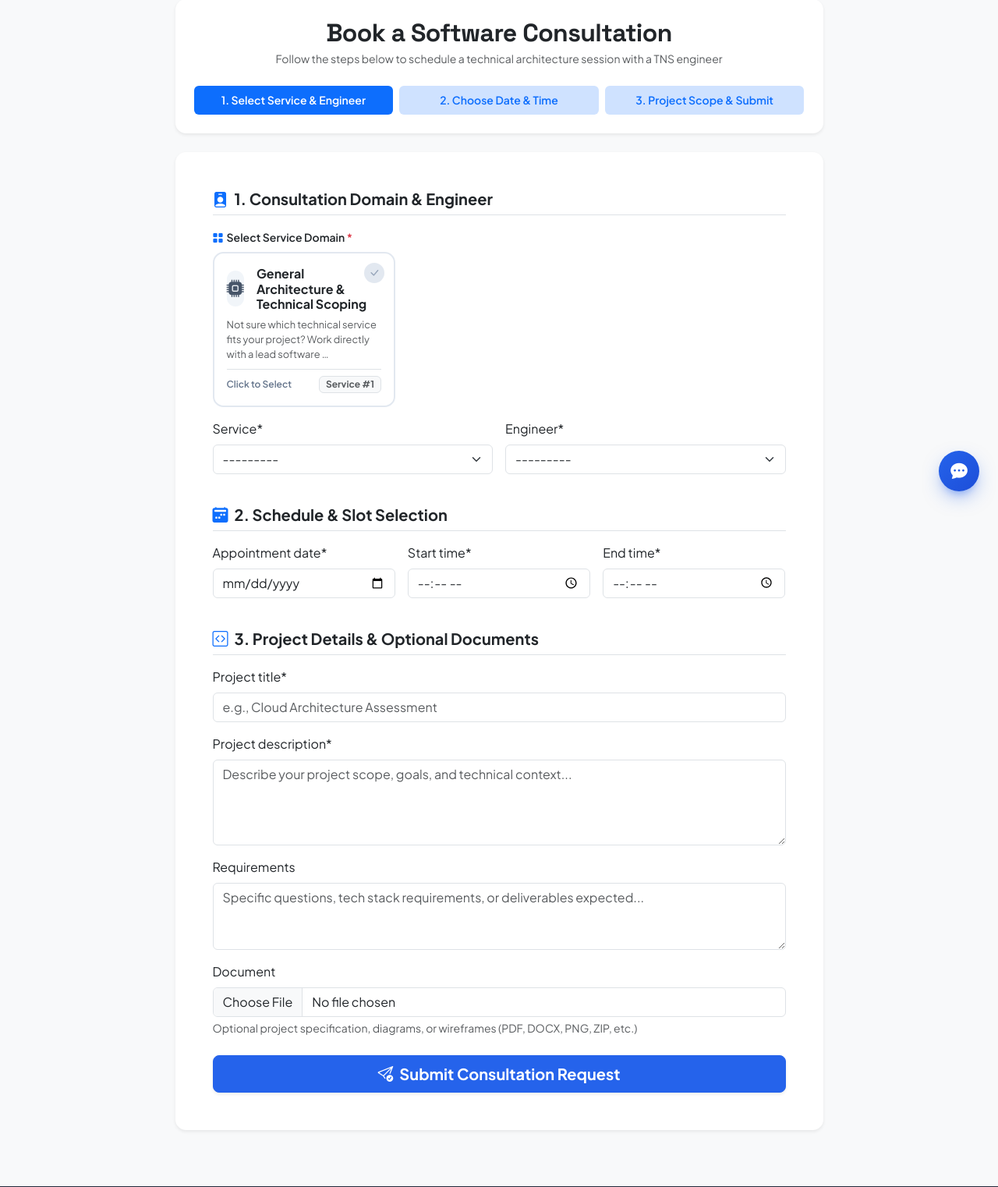
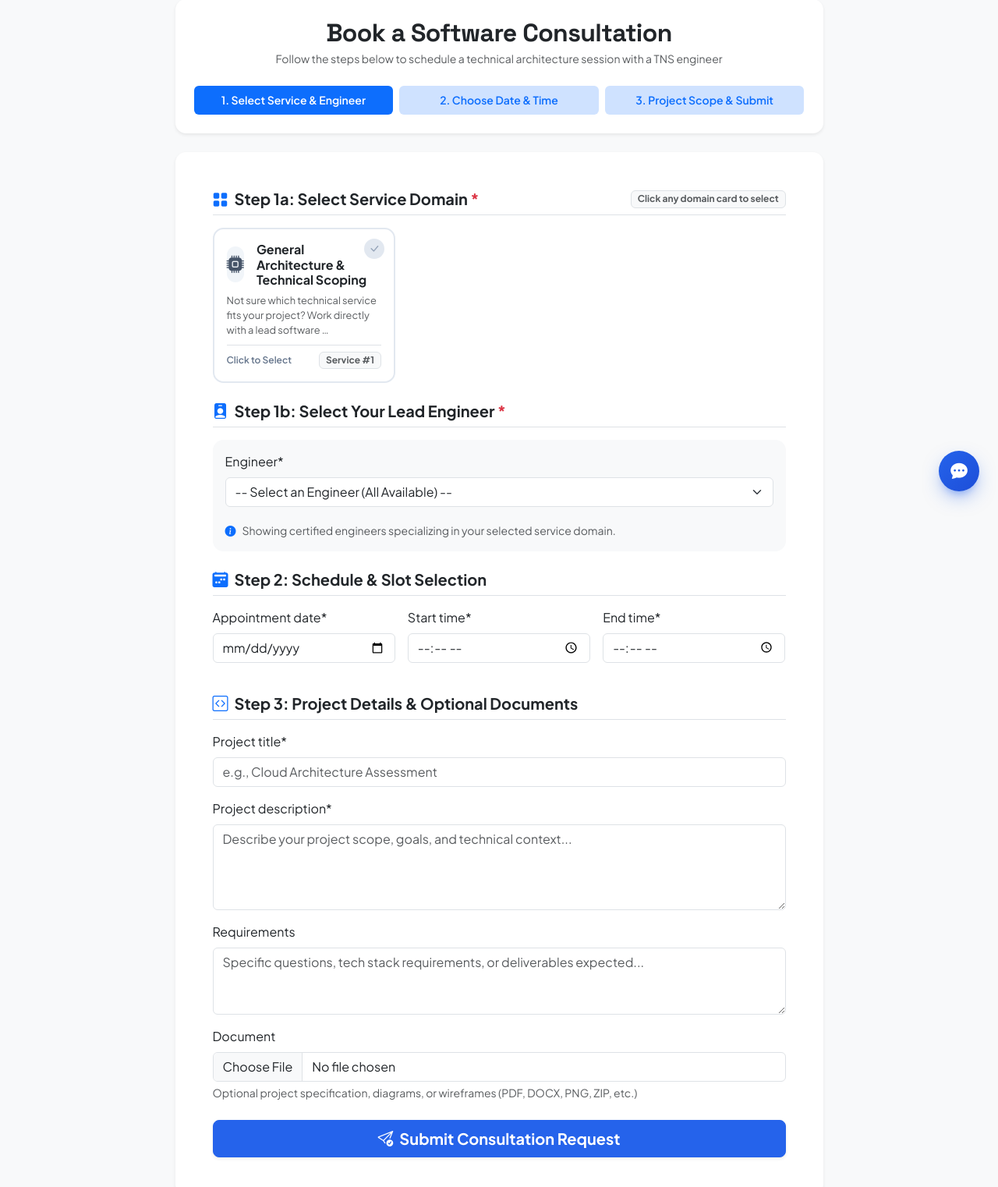
Before and after one commit to afrozaakhi301/Appointment-Management-System1, a Django app: page /appointments/book/ in a window 1280 px wide. Shown: the part 146-1668 px from the top of the page at 78% size. Run offline with Django 5.2, Linux system fonts and the light colour scheme; the visitor is signed in with stand-in values (Sample User, id 1); data comes from the database, SQL or seed files in the repository; data that the repository does not hold is empty; some libraries are stand-ins or nearby versions.

Commit message:
Implement dynamic engineer filtering by service expertise and refine booking UI layout

```diff
--- a/appointments/views.py
+++ b/appointments/views.py
@@ -1,7 +1,8 @@
+import json
 from django.contrib import messages
 from django.contrib.auth.decorators import login_required
 from django.core.exceptions import PermissionDenied, ValidationError
-from django.db.models import Prefetch, Q
+from django.db.models import Avg, Count, Prefetch, Q
 from django.shortcuts import get_object_or_404, redirect, render
 from accounts.decorators import client_required, engineer_required, role_required
 from accounts.models import User
@@ -74,8 +75,75 @@ def book_appointment_view(request):
                 status=EngineerExpertise.VerificationStatus.APPROVED
             ).select_related("expertise")
         )
+    ).annotate(
+        avg_rating=Avg("engineer_appointments__feedback__rating"),
+        review_count=Count("engineer_appointments__feedback", distinct=True)
     )
     services = Service.objects.filter(is_active=True)
+
+    # Prepare serialized data for dynamic frontend filtering
+    all_engineers_data = []
+    for eng in engineers:
+        rating_val = round(eng.avg_rating, 1) if eng.avg_rating else None
+        rating_str = f"★ {rating_val}" if rating_val else ""
+        exp_names = [ee.expertise.name for ee in eng.engineer_expertises.all()]
+        exp_ids = [ee.expertise.id for ee in eng.engineer_expertises.all()]
+        desig = eng.engineer_profile.designation if hasattr(eng, "engineer_profile") and eng.engineer_profile.designation else "Lead Software Engineer"
+
+        eng_data = {
+            "id": eng.id,
+            "name": eng.get_full_name() or eng.username,
+            "designation": desig,
+            "rating": rating_val,
+            "rating_str": rating_str,
+            "expertises": exp_names,
+            "expertise_ids": exp_ids,
+            "years_of_experience": eng.engineer_profile.years_of_experience if hasattr(eng, "engineer_profile") else 0,
+        }
+        all_engineers_data.append(eng_data)
+
+    # Domain match mapping per service
+    engineer_service_map = {}
+    for svc in services:
+        matching = []
+        svc_name_lower = svc.name.lower()
+
+        for eng in all_engineers_data:
+            exp_lower = [e.lower() for e in eng["expertises"]]
+            desig_lower = eng["designation"].lower()
+
+            is_match = False
+            if "general architecture" in svc_name_lower or "scoping" in svc_name_lower:
+                # General Architecture & Scoping can be taken by all qualified engineers/architects
+                is_match = True
+            elif "cloud" in svc_name_lower or "aws" in svc_name_lower or "gcp" in svc_name_lower:
+                if any("cloud" in e or "aws" in e or "devops" in e or "kubernetes" in e or "terraform" in e for e in exp_lower) or "cloud" in desig_lower or "architect" in desig_lower:
+                    is_match = True
+            elif "database" in svc_name_lower or "performance" in svc_name_lower:
+                if any("database" in e or "sql" in e or "redis" in e or "postgres" in e or "query" in e or "python" in e for e in exp_lower) or "database" in desig_lower or "backend" in desig_lower:
+                    is_match = True
+            elif "devops" in svc_name_lower or "ci/cd" in svc_name_lower or "infrastructure" in svc_name_lower:
+                if any("devops" in e or "docker" in e or "kubernetes" in e or "terraform" in e or "ci/cd" in e for e in exp_lower) or "devops" in desig_lower or "infrastructure" in desig_lower:
+                    is_match = True
+            elif "microservice" in svc_name_lower or "api" in svc_name_lower:
+                if any("microservice" in e or "grpc" in e or "api" in e or "django" in e or "python" in e for e in exp_lower) or "microservice" in desig_lower or "architect" in desig_lower:
+                    is_match = True
+            elif "code review" in svc_name_lower or "python" in svc_name_lower or "django" in svc_name_lower:
+                if any("python" in e or "django" in e or "security" in e or "qa" in e or "owasp" in e for e in exp_lower) or "python" in desig_lower or "django" in desig_lower:
+                    is_match = True
+            else:
+                for exp in exp_lower:
+                    if any(word in exp for word in svc_name_lower.split() if len(word) > 3):
+                        is_match = True
+                        break
+
+            if is_match:
+                matching.append(eng)
+
+        if not matching:
+            matching = all_engineers_data
+
+        engineer_service_map[str(svc.id)] = matching
 
     return render(
         request,
@@ -84,8 +152,11 @@ def book_appointment_view(request):
             "form": form,
             "engineers": engineers,
             "services": services,
+            "engineer_service_map_json": json.dumps(engineer_service_map),
+            "all_engineers_json": json.dumps(all_engineers_data),
         }
     )
+
 
 
 @client_required
--- a/templates/appointments/book_appointment.html
+++ b/templates/appointments/book_appointment.html
@@ -34,17 +34,16 @@
                     <form method="post" enctype="multipart/form-data" novalidate>
                         {% csrf_token %}
 
-                        <!-- Service & Engineer Selection -->
+                        <!-- Step 1a: Service Domain Selection -->
                         <div class="mb-4">
-                            <h5 class="fw-bold text-dark mb-3 border-bottom pb-2">
-                                <i class="bi bi-person-badge-fill me-2 text-primary"></i>1. Consultation Domain & Engineer
+                            <div class="d-flex align-items-center justify-content-between border-bottom pb-2 mb-3">
+                                <h5 class="fw-bold text-dark mb-0">
+                                    <i class="bi bi-grid-fill me-2 text-primary"></i>Step 1a: Select Service Domain <span class="text-danger">*</span>
                                 </h5>
+                                <span class="badge bg-light text-muted border small">Click any domain card to select</span>
+                            </div>
 
                             <!-- Interactive Service Icon Grid (Click to Mark) -->
-                            <div class="mb-3">
-                                <label class="form-label fw-semibold text-dark small mb-2">
-                                    <i class="bi bi-grid-fill text-primary me-1"></i>Select Service Domain <span class="text-danger">*</span>
-                                </label>
                             <div class="row g-3 mb-2" id="serviceCardGrid">
                                 {% for svc in services %}
                                     <div class="col-md-6 col-lg-4">
@@ -92,14 +91,34 @@
                                     </div>
                                 {% endfor %}
                             </div>
+
+                            {% if form.service.errors %}
+                                <div class="alert alert-danger py-2 mt-2">
+                                    <i class="bi bi-exclamation-triangle-fill me-1"></i>Please select a service domain from the cards above.
+                                </div>
+                            {% endif %}
+
+                            <!-- Hidden Service Input for Django Form Submission & Validation -->
+                            <div class="d-none">
+                                {{ form.service|as_crispy_field }}
+                            </div>
                         </div>
 
-                            <div class="row g-3">
-                                <div class="col-md-6">
-                                    {{ form.service|as_crispy_field }}
+                        <!-- Step 1b: Engineer Selection -->
+                        <div class="mb-4">
+                            <div class="d-flex align-items-center justify-content-between border-bottom pb-2 mb-3">
+                                <h5 class="fw-bold text-dark mb-0">
+                                    <i class="bi bi-person-badge-fill me-2 text-primary"></i>Step 1b: Select Your Lead Engineer <span class="text-danger">*</span>
+                                </h5>
                             </div>
-                                <div class="col-md-6">
+
+                            <div class="card bg-light border-0 shadow-none p-3">
+                                <div class="mb-1">
                                     {{ form.engineer|as_crispy_field }}
+                                </div>
+                                <div class="text-muted small d-flex align-items-center">
+                                    <i class="bi bi-info-circle-fill text-primary me-2"></i>
+                                    <span>Showing certified engineers specializing in your selected service domain.</span>
                                 </div>
                             </div>
                         </div>
@@ -107,7 +126,7 @@
                         <!-- Schedule & Dynamic Slot Checker -->
                         <div class="mb-4">
                             <h5 class="fw-bold text-dark mb-3 border-bottom pb-2">
-                                <i class="bi bi-calendar2-week-fill me-2 text-primary"></i>2. Schedule & Slot Selection
+                                <i class="bi bi-calendar2-week-fill me-2 text-primary"></i>Step 2: Schedule & Slot Selection
                             </h5>
 
                             <!-- Dynamic Live Availability Feedback Box -->
@@ -129,7 +148,7 @@
                         <!-- Project Scope & Requirements -->
                         <div class="mb-4">
                             <h5 class="fw-bold text-dark mb-3 border-bottom pb-2">
-                                <i class="bi bi-code-square me-2 text-primary"></i>3. Project Details & Optional Documents
+                                <i class="bi bi-code-square me-2 text-primary"></i>Step 3: Project Details & Optional Documents
                             </h5>
                             <div class="mb-3">
                                 {{ form.project_title|as_crispy_field }}
@@ -163,12 +182,16 @@
                 </div>
             </div>
         </div>
-    </div>
+    {{ engineer_service_map_json|json_script:"engineer-service-map-data" }}
+    {{ all_engineers_json|json_script:"all-engineers-data" }}
 </div>
 {% endblock %}
 
 {% block extra_js %}
 <script>
+    const engineerServiceMap = JSON.parse(document.getElementById("engineer-service-map-data").textContent || "{}");
+    const allEngineers = JSON.parse(document.getElementById("all-engineers-data").textContent || "[]");
+
     function updateMarkedServiceUI(selectedId) {
         document.querySelectorAll(".service-select-card").forEach(function(card) {
             const cardId = card.getAttribute("data-service-id");
@@ -178,7 +201,7 @@
             if (cardId === String(selectedId) && selectedId !== "") {
                 card.classList.add("is-marked");
                 if (badge) badge.innerHTML = '<i class="bi bi-check-circle-fill"></i>';
-                if (text) text.innerHTML = '<span class="text-success"><i class="bi bi-check-circle-fill me-1"></i>Marked & Selected</span>';
+                if (text) text.innerHTML = '<span class="text-success fw-bold"><i class="bi bi-check-circle-fill me-1"></i>Selected Domain</span>';
             } else {
                 card.classList.remove("is-marked");
                 if (badge) badge.innerHTML = '<i class="bi bi-check-lg"></i>';
@@ -187,24 +210,108 @@
         });
     }
 
+    function filterEngineersByService(serviceId, preselectedEngineerId) {
+        const engineerSelect = document.getElementById("id_engineer");
+        if (!engineerSelect) return;
+
+        const currentSelected = preselectedEngineerId !== undefined ? String(preselectedEngineerId) : String(engineerSelect.value);
+
+        let targetList = [];
+        let isFallback = false;
+
+        if (serviceId && engineerServiceMap[String(serviceId)]) {
+            targetList = engineerServiceMap[String(serviceId)];
+        } else {
+            targetList = allEngineers;
+            isFallback = true;
+        }
+
+        if (!targetList || targetList.length === 0) {
+            targetList = allEngineers;
+            isFallback = true;
+        }
+
+        // Clear and rebuild options
+        engineerSelect.innerHTML = "";
+
+        // Default placeholder option
+        const defaultOption = document.createElement("option");
+        defaultOption.value = "";
+        if (!serviceId || isFallback) {
+            defaultOption.textContent = "-- Select an Engineer (All Available) --";
+        } else {
+            defaultOption.textContent = `-- Select a Matching Lead Engineer (${targetList.length} Available) --`;
+        }
+        engineerSelect.appendChild(defaultOption);
+
+        let matchingSelectionFound = false;
+
+        targetList.forEach(function(eng) {
+            const option = document.createElement("option");
+            option.value = eng.id;
+
+            // Formatted user-friendly label: "Jane Doe — Lead Cloud Architect (★ 4.9)"
+            let label = eng.name;
+            if (eng.designation) {
+                label += " — " + eng.designation;
+            }
+            if (eng.rating_str) {
+                label += " (" + eng.rating_str + ")";
+            }
+            option.textContent = label;
+
+            if (String(eng.id) === String(currentSelected) && currentSelected !== "") {
+                option.selected = true;
+                matchingSelectionFound = true;
+            }
+
+            engineerSelect.appendChild(option);
+        });
+
+        if (matchingSelectionFound) {
+            engineerSelect.value = currentSelected;
+        } else if (currentSelected && !matchingSelectionFound) {
+            engineerSelect.value = "";
+        }
+
+        // Trigger change event to refresh schedule availability checker
+        engineerSelect.dispatchEvent(new Event("change"));
+    }
+
     function selectServiceCard(serviceId) {
         const serviceSelect = document.getElementById("id_service");
         if (serviceSelect) {
             serviceSelect.value = serviceId;
-            serviceSelect.dispatchEvent(new Event("change"));
+            updateMarkedServiceUI(serviceId);
+            filterEngineersByService(serviceId);
         }
-        updateMarkedServiceUI(serviceId);
     }
 
     document.addEventListener("DOMContentLoaded", function() {
         const serviceSelect = document.getElementById("id_service");
+        const engineerSelect = document.getElementById("id_engineer");
+
+        // Read initial pre-selected values from URL query parameters or form defaults
+        const urlParams = new URLSearchParams(window.location.search);
+        const urlService = urlParams.get("service");
+        const urlEngineer = urlParams.get("engineer");
+
+        const initialServiceVal = urlService || (serviceSelect ? serviceSelect.value : "");
+        const initialEngineerVal = urlEngineer || (engineerSelect ? engineerSelect.value : "");
+
         if (serviceSelect) {
-            // Sync on load (e.g., initial or GET ?service= param)
+            if (urlService && serviceSelect.value !== urlService) {
+                serviceSelect.value = urlService;
+            }
+
+            // Sync Card UI and filter engineer dropdown on load
             updateMarkedServiceUI(serviceSelect.value);
+            filterEngineersByService(serviceSelect.value, initialEngineerVal);
 
             // Sync on dropdown change
             serviceSelect.addEventListener("change", function() {
                 updateMarkedServiceUI(this.value);
+                filterEngineersByService(this.value);
             });
         }
     });
```
Also changed, not shown: appointments/tests.py (+38 -0 lines). Lines whose indentation alone changed are shown as unchanged.
